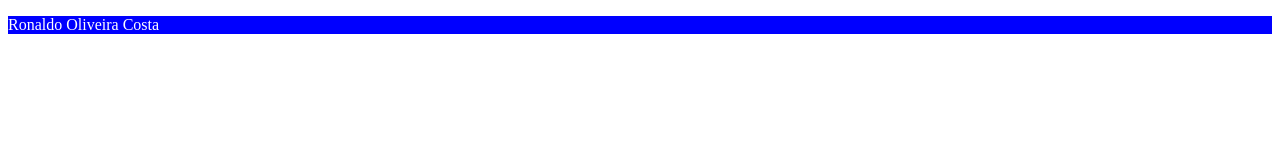
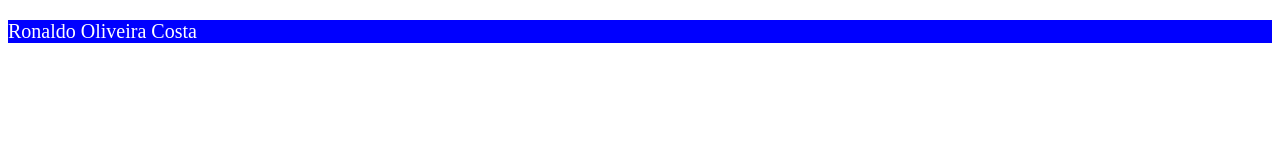
Before and after one commit to oliveira-ronaldo/Atividade-02Web, a plain HTML site: page index.html in a window 1280 px wide. Drawn offline with Linux system fonts and the light colour scheme.

Commit message:
Update estilo.css

```diff
--- a/estilo.css
+++ b/estilo.css
@@ -1,4 +1,9 @@
-p {
-	background-color: blue;
-	color: white;
-}
+p{
+    font-size: 20px;
+    font-family: 'Times New Roman', serif;
+    text-align: center;
+    display: flex;
+    align-items: center;
+    background-color: blue;
+    color: white;
+  }
```
